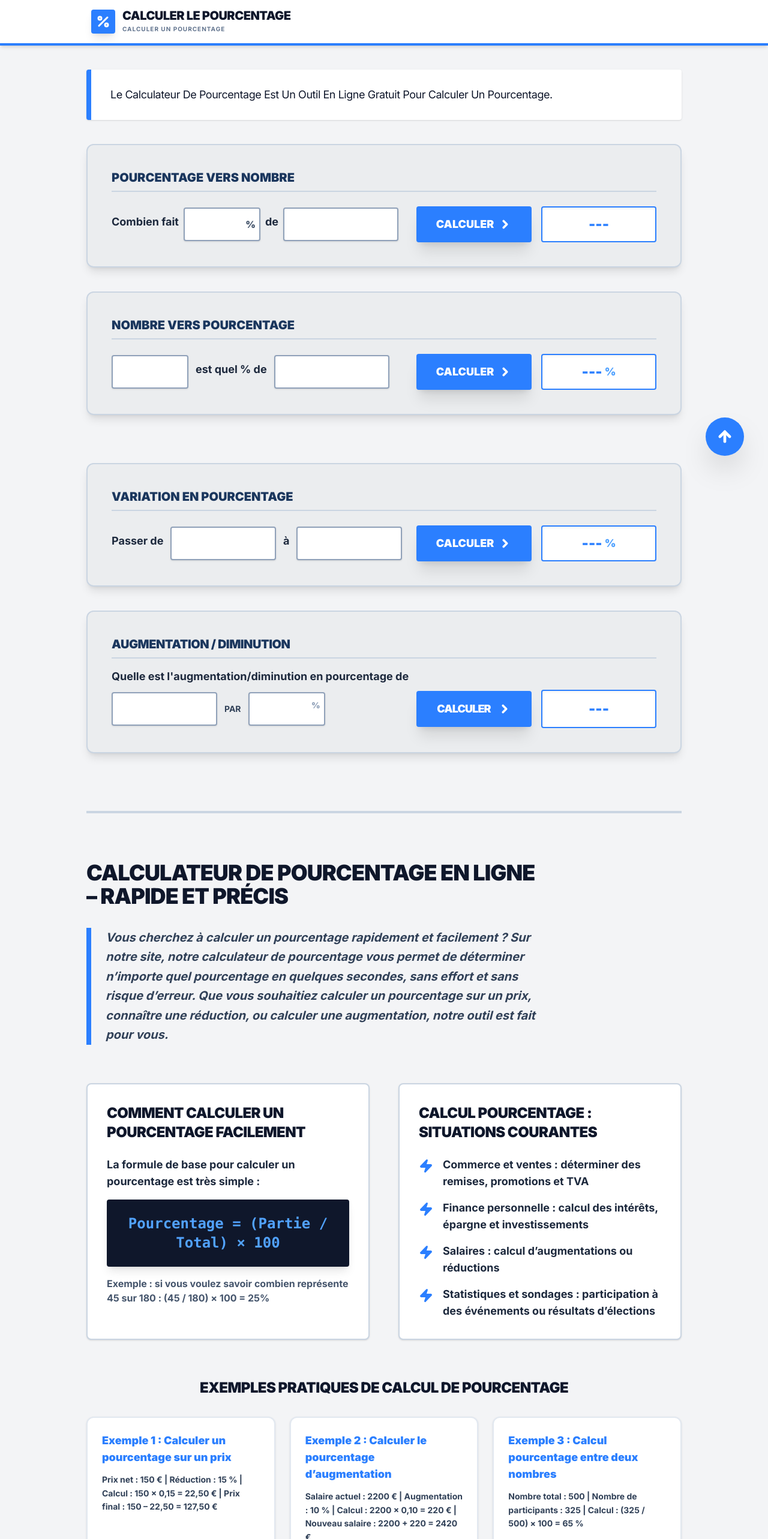
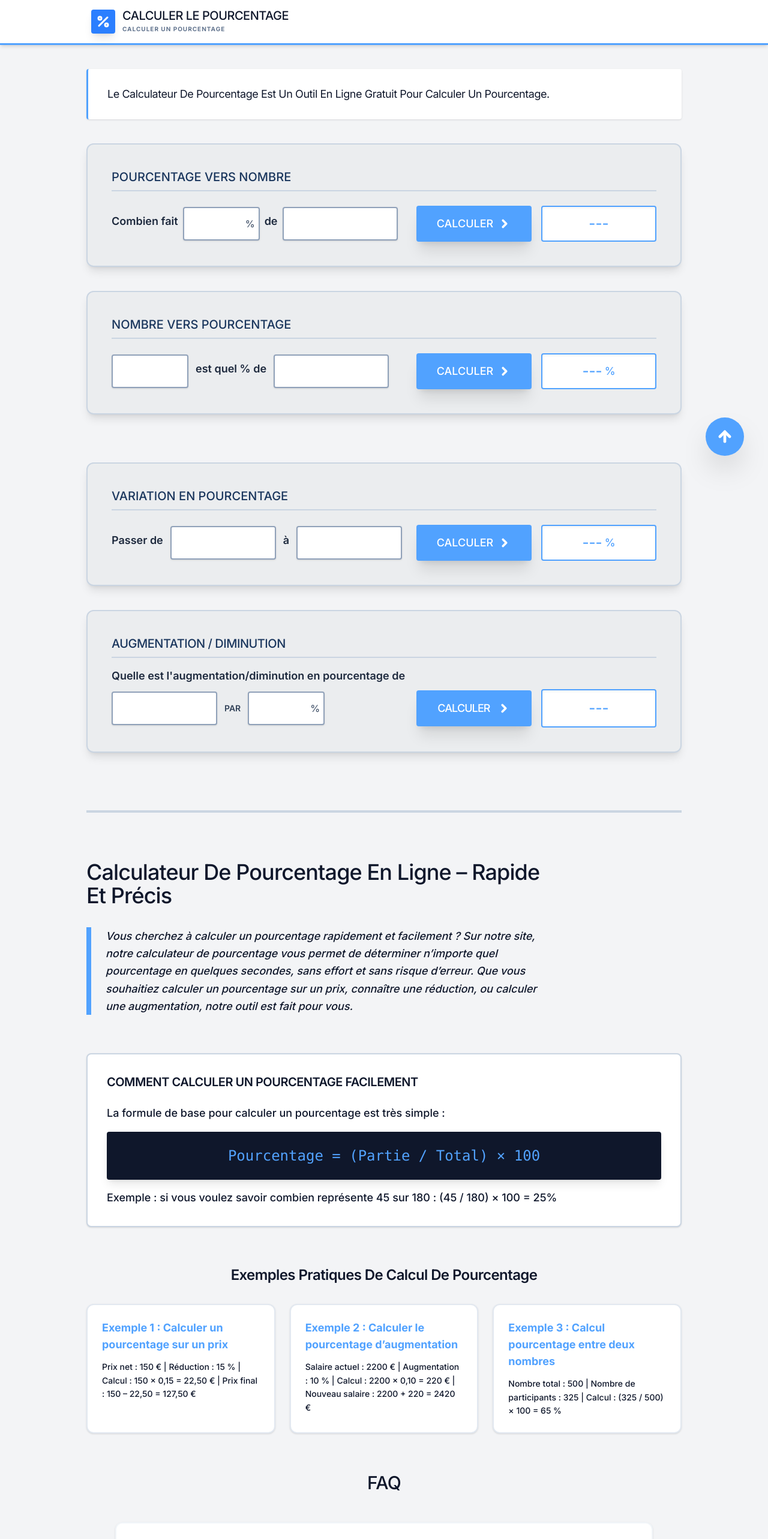
Before and after one commit to mirrzamustafa/percentagecalculator, a Next.js app: page / in a window 1280 px wide. Shown: the top 2566 px of the page at 60% size. Built offline with nearby package versions, Linux system fonts and the light colour scheme.

Commit message:
feat: refresh ui/ux

```diff
--- a/src/components/CalculatorClient.tsx
+++ b/src/components/CalculatorClient.tsx
@@ -80,14 +80,14 @@ export default function CalculatorClient({
     setCalcD({ ...calcD, result: (((n - o) / o) * 100).toFixed(2), hint: "" });
   };
 
-  const inputClass = "w-full border-2 border-slate-400 bg-white p-3 text-xl font-bold text-slate-900 focus:border-blue-500 focus:ring-4 focus:ring-blue-100 outline-none rounded shadow-sm no-spinner transition-all";
-  const labelClass = "mb-2 text-base sm:text-lg font-bold text-slate-800 ";
+  const inputClass = "w-full border-2 border-slate-400 bg-white p-3 text-xl font-semibold text-slate-900 focus:border-blue-400 focus:ring-4 focus:ring-blue-100 outline-none rounded shadow-sm no-spinner transition-all";
+  const labelClass = "mb-2 text-base sm:text-lg font-semibold text-slate-800 ";
 
   return (
     <div className="min-h-screen bg-[#f3f4f6] text-slate-900 antialiased font-sans pb-20 selection:bg-blue-100">
 
     {/* Header with French Branding & Logo */}
-    <header className="border-b-4 border-blue-500 bg-white py-4 shadow-md sticky top-0 z-50">
+    <header className="border-b-3 border-blue-400 bg-white py-4 shadow-md sticky top-0 z-50">
       <a href={`/${locale}`}>
       <div className="mx-auto flex max-w-5xl items-center justify-between px-4 sm:px-6">
         <div className="flex items-center gap-3">
@@ -95,7 +95,7 @@ export default function CalculatorClient({
             <Percent size={24} className="text-white" strokeWidth={3} />
           </div>
           <div className="flex flex-col">
-            <h1 className="text-lg sm:text-xl font-black tracking-tight text-slate-900 uppercase leading-none">
+            <h1 className="text-lg sm:text-xl font-medium tracking-tight text-slate-900 uppercase leading-none">
               {locale === 'fr' ? "Calculer Le Pourcentage" : "Calculate Percentage"}
             </h1>
             <span className="text-[10px] font-bold text-slate-500 uppercase tracking-widest mt-1">
@@ -111,7 +111,7 @@ export default function CalculatorClient({
 
       <main className="mx-auto mt-10 w-full max-w-5xl px-4 space-y-10">
         {/* Striking, Sharp Keyword-Rich Headline */}
-        <div className="border-l-8 border-blue-500 bg-white p-6 sm:p-8 rounded shadow-sm">
+        <div className="border-l-3 border-blue-400 bg-white p-6 sm:p-8 rounded shadow-sm">
            <h2 className=" text-slate-900 leading-[1.1] tracking-tight capitalize">
               {locale === 'fr'
                 ? "Le calculateur de pourcentage est un outil en ligne gratuit pour calculer un pourcentage."
@@ -121,7 +121,7 @@ export default function CalculatorClient({
 
       {/* Card A: Percent to Number */}
       <section className="rounded-xl border-2 border-slate-300 bg-[#ebedef] p-5 sm:p-10 shadow-lg relative">
-        <h2 className="mb-6 text-xl font-black text-[#1a365d] border-b-2 border-slate-300 pb-2 uppercase">{cardA.title}</h2>
+        <h2 className="mb-6 text-xl font-medium text-[#1a365d] border-b-2 border-slate-300 pb-2 uppercase">{cardA.title}</h2>
 
         <div className="flex flex-col lg:flex-row lg:items-center gap-6">
           {/* Input Row: Balanced for French labels and larger boxes */}
@@ -136,7 +136,7 @@ export default function CalculatorClient({
                 onChange={(e) => setCalcA({ ...calcA, percent: e.target.value })}
                 className={`${inputClass} pr-7 sm:pr-8`} // Padding added to avoid text overlapping the %
               />
-              <span className="absolute right-2 top-1/2 -translate-y-1/2 text-slate-600 font-black text-sm sm:text-base pointer-events-none">
+              <span className="absolute right-2 top-1/2 -translate-y-1/2 text-slate-600 font-medium text-sm sm:text-base pointer-events-none">
                 %
               </span>
             </div>
@@ -156,17 +156,17 @@ export default function CalculatorClient({
           {/* Action & Result Row */}
           <div className="flex flex-col lg:flex-row items-center gap-4 w-full lg:w-auto relative">
             {calcA.hint && (
-              <span className="absolute -top-5 left-0 text-[10px] font-black uppercase text-red-600 leading-none">
+              <span className="absolute -top-5 left-0 text-[10px] font-medium uppercase text-red-600 leading-none">
                 {calcA.hint}
               </span>
             )}
             <button
               onClick={runCalcA}
-              className="w-full lg:w-48 flex items-center justify-center gap-2 rounded bg-blue-500 py-4 text-lg font-black uppercase text-white shadow-xl active:scale-95 transition-all"
+              className="w-full lg:w-48 flex items-center justify-center gap-2 rounded bg-blue-400 py-4 text-lg font-medium uppercase text-white shadow-xl active:scale-95 transition-all"
             >
               {ui.calculate} <ChevronRight size={22} strokeWidth={4} />
             </button>
-            <div className="w-full lg:w-48 bg-white border-2 border-blue-500 py-3 text-2xl font-black text-blue-500 text-center rounded shadow-inner">
+            <div className="w-full lg:w-48 bg-white border-2 border-blue-400 py-3 text-2xl font-medium text-blue-400 text-center rounded shadow-inner">
               {calcA.result || "---"}
             </div>
           </div>
@@ -174,7 +174,7 @@ export default function CalculatorClient({
       </section>
         {/* Card B: Number to Percent */}
         <section className="rounded-xl border-2 border-slate-300 bg-[#ebedef] p-6 sm:p-10 shadow-lg relative">
-          <h2 className="mb-6 text-xl font-black text-[#1a365d] border-b-2 border-slate-300 pb-2 uppercase">{cardB.title}</h2>
+          <h2 className="mb-6 text-xl font-medium text-[#1a365d] border-b-2 border-slate-300 pb-2 uppercase">{cardB.title}</h2>
 
           <div className="flex flex-col lg:flex-row lg:items-center gap-6">
             <div className="flex flex-row items-center gap-3 flex-1">
@@ -189,15 +189,15 @@ export default function CalculatorClient({
 
             <div className="flex flex-col lg:flex-row items-center gap-4 w-full lg:w-auto relative">
               {calcB.hint && (
-                <span className="absolute -top-6 left-0 text-xs font-black uppercase text-red-600 tracking-tight">
+                <span className="absolute -top-6 left-0 text-xs font-medium uppercase text-red-600 tracking-tight">
                   {calcB.hint}
                 </span>
               )}
-              <button onClick={runCalcB} className="w-full lg:w-48 flex items-center justify-center gap-2 rounded bg-blue-500 py-4 text-lg font-black uppercase text-white shadow-xl active:scale-95 transition-all">
+              <button onClick={runCalcB} className="w-full lg:w-48 flex items-center justify-center gap-2 rounded bg-blue-400 py-4 text-lg font-medium uppercase text-white shadow-xl active:scale-95 transition-all">
                 {ui.calculate} <ChevronRight size={22} strokeWidth={4} />
               </button>
-              <div className="w-full lg:w-48 bg-white border-2 border-blue-500 py-3 text-2xl font-black text-blue-500 text-center rounded shadow-inner flex items-center justify-center gap-1">
-                {calcB.result || "---"} <span className="text-blue-400 text-lg font-black">%</span>
+              <div className="w-full lg:w-48 bg-white border-2 border-blue-400 py-3 text-2xl font-medium text-blue-400 text-center rounded shadow-inner flex items-center justify-center gap-1">
+                {calcB.result || "---"} <span className="text-blue-400 text-lg font-medium">%</span>
               </div>
             </div>
           </div>
@@ -207,7 +207,7 @@ export default function CalculatorClient({
 
         {/* Card D: Percentage Change */}
         <section className="rounded-xl border-2 border-slate-300 bg-[#ebedef] p-6 sm:p-10 shadow-lg relative">
-          <h2 className="mb-6 text-xl font-black text-[#1a365d] border-b-2 border-slate-300 pb-2 uppercase">{cardD.title}</h2>
+          <h2 className="mb-6 text-xl font-medium text-[#1a365d] border-b-2 border-slate-300 pb-2 uppercase">{cardD.title}</h2>
           <div className="flex flex-col lg:flex-row lg:items-center gap-6">
             <div className="flex flex-row items-center gap-3 flex-1">
                 <span className={labelClass}>{cardD.labelOld}</span>
@@ -222,22 +222,22 @@ export default function CalculatorClient({
 
             <div className="flex flex-col lg:flex-row items-center gap-4 w-full lg:w-auto relative">
               {calcD.hint && (
-                <span className="absolute -top-6 left-0 text-xs font-black uppercase text-red-600 tracking-tight">
+                <span className="absolute -top-6 left-0 text-xs font-medium uppercase text-red-600 tracking-tight">
                   {calcD.hint}
                 </span>
               )}
-              <button onClick={runCalcD} className="w-full lg:w-48 flex items-center justify-center gap-2 rounded bg-blue-500 py-4 text-lg font-black uppercase text-white shadow-xl transition-all">
+              <button onClick={runCalcD} className="w-full lg:w-48 flex items-center justify-center gap-2 rounded bg-blue-400 py-4 text-lg font-medium uppercase text-white shadow-xl transition-all">
                 {ui.calculate} <ChevronRight size={22} strokeWidth={4} />
               </button>
-              <div className="w-full lg:w-48 bg-white border-2 border-blue-500 py-3 text-2xl font-black text-blue-500 text-center rounded shadow-inner flex items-center justify-center gap-1">
-                {calcD.result || "---"} <span className="text-blue-400 text-lg font-black">%</span>
+              <div className="w-full lg:w-48 bg-white border-2 border-blue-400 py-3 text-2xl font-medium text-blue-400 text-center rounded shadow-inner flex items-center justify-center gap-1">
+                {calcD.result || "---"} <span className="text-blue-400 text-lg font-medium">%</span>
               </div>
             </div>
           </div>
         </section>
         {/* Card C: Increase / Decrease */}
         <section className="rounded-xl border-2 border-slate-300 bg-[#ebedef] p-5 sm:p-10 shadow-lg relative">
-          <h2 className="mb-4 text-xl font-black text-[#1a365d] border-b-2 border-slate-300 pb-2 uppercase tracking-tight">
+          <h2 className="mb-4 text-xl font-medium text-[#1a365d] border-b-2 border-slate-300 pb-2 uppercase tracking-tight">
             {cardC.title}
           </h2>
           {/* Label kept above to prevent horizontal crowding on mobile */}
@@ -248,19 +248,21 @@ export default function CalculatorClient({
               <div className="w-[50%] sm:w-44 shrink-0">
                 <input type="number" value={calcC.base} onChange={(e) => setCalcC({ ...calcC, base: e.target.value })} className={inputClass} />
               </div>
-              <span className="text-xs sm:text-sm font-bold text-slate-700 uppercase shrink-0">{cardC.labelChange}</span>
+              <span className="text-xs sm:text-sm font-semibold text-slate-700 uppercase shrink-0">{cardC.labelChange}</span>
               <div className="w-[35%] sm:w-32 shrink-0 relative">
-                <input type="number" value={calcC.percent} onChange={(e) => setCalcC({ ...calcC, percent: e.target.value })} className={inputClass} />
-                <span className="absolute right-2 top-3 text-slate-400 font-black text-xs sm:text-sm">%</span>
+              <input type="number" value={calcC.percent} onChange={(e) => setCalcC({ ...calcC, percent: e.target.value })} className={inputClass} />
+              <span className="absolute right-2 top-1/2 -translate-y-1/2 text-slate-600 font-medium text-sm sm:text-base pointer-events-none">
+                %
+              </span>
               </div>
             </div>
 
             <div className="flex flex-col lg:flex-row items-center gap-4 w-full lg:w-auto relative">
-              {calcC.hint && <span className="absolute -top-5 left-0 text-[10px] font-black uppercase text-red-600 leading-none">{calcC.hint}</span>}
-              <button onClick={runCalcC} className="w-full lg:w-48 flex items-center justify-center gap-3 rounded bg-blue-500 py-4 text-lg font-black uppercase tracking-tighter text-white shadow-xl hover:bg-blue-800 active:scale-95 transition-all">
+              {calcC.hint && <span className="absolute -top-5 left-0 text-[10px] font-medium uppercase text-red-600 leading-none">{calcC.hint}</span>}
+              <button onClick={runCalcC} className="w-full lg:w-48 flex items-center justify-center gap-3 rounded bg-blue-400 py-4 text-lg font-medium uppercase tracking-tighter text-white shadow-xl hover:bg-blue-800 active:scale-95 transition-all">
                 {ui.calculate} <ChevronRight size={22} strokeWidth={4} />
               </button>
-              <div className="w-full lg:w-48 bg-white border-2 border-blue-500 p-3.5 text-2xl font-black text-blue-500 text-center rounded shadow-inner">
+              <div className="w-full lg:w-48 bg-white border-2 border-blue-400 p-3.5 text-2xl font-medium text-blue-400 text-center rounded shadow-inner">
                 {calcC.result || "---"}
               </div>
             </div>
@@ -269,71 +271,71 @@ export default function CalculatorClient({
         {/* SEO CONTENT SECTION */}
         <div className="mt-24 space-y-16 border-t-4 border-slate-300 pt-20 pb-12">
           <div className="max-w-3xl">
-            <h2 className="text-4xl font-black text-slate-900 leading-[1.1] mb-8 uppercase tracking-tight">
+            <h2 className="text-4xl font-medium text-slate-900 leading-[1.1] mb-8 capitalize tracking-tight">
               {seo.h1}
             </h2>
-            <p className="text-xl font-bold text-slate-700 leading-relaxed italic border-l-8 border-blue-500 pl-6">
+            <p className="text-md font-medium text-slate-900 leading-relaxed italic border-l-8 border-blue-400 pl-6">
               {seo.intro}
             </p>
           </div>
 
-          <div className="grid gap-12 lg:grid-cols-2">
+          <div className="grid gap-12 lg:grid-cols-1">
             <div className="bg-white border-2 border-slate-300 p-8 rounded-lg shadow-sm">
-              <h3 className="text-2xl font-black text-slate-900 mb-6 uppercase tracking-tight">{seo.howTo.title}</h3>
-              <p className="text-lg text-slate-800 font-bold mb-4">{seo.howTo.content}</p>
+              <h3 className="text-xl font-semibold text-slate-900 mb-6 uppercase tracking-tight">{seo.howTo.title}</h3>
+              <p className="text-md text-slate-900 font-medium mb-4">{seo.howTo.content}</p>
               <div className="bg-slate-900 p-6 rounded shadow-lg mb-4">
-                <code className="text-blue-400 font-black text-xl sm:text-2xl block text-center">
+                <code className="text-blue-400 font-medium text-xl sm:text-2xl block text-center">
                   {seo.howTo.formula}
                 </code>
               </div>
-              <p className="text-base text-slate-600 font-bold">{seo.howTo.example}</p>
+              <p className="text-md text-slate-900 font-medium">{seo.howTo.example}</p>
             </div>
 
-            <div className="bg-white border-2 border-slate-300 p-8 rounded-lg shadow-sm">
-              <h3 className="text-2xl font-black text-slate-900 mb-6 uppercase tracking-tight">{seo.situations.title}</h3>
+            {/* <div className="bg-white border-2 border-slate-300 p-8 rounded-lg shadow-sm">
+              <h3 className="text-2xl font-medium text-slate-900 mb-6 uppercase tracking-tight">{seo.situations.title}</h3>
               <ul className="space-y-4">
                 {seo.situations.items.map((item: string, idx: number) => (
                   <li key={idx} className="flex gap-4 text-slate-800 font-bold text-lg items-start">
-                    <Zap size={24} className="text-blue-500 shrink-0 mt-1" fill="currentColor" />
+                    <Zap size={24} className="text-blue-400 shrink-0 mt-1" fill="currentColor" />
                     {item}
                   </li>
                 ))}
               </ul>
-            </div>
+            </div> */}
           </div>
 
           {/* Practical Examples */}
           <div className="space-y-8">
-            <h3 className="text-2xl font-black text-slate-900 text-center uppercase tracking-tight">
+            <h3 className="text-2xl font-semibold text-slate-900 text-center capitalize tracking-tight">
               {seo.examples.title}
             </h3>
             <div className="grid gap-6 md:grid-cols-3">
               {seo.examples.items.map((item: any, idx: number) => (
                 <div key={idx} className="bg-white p-6 rounded-xl border-2 border-slate-200 shadow-sm transition-all hover:border-blue-300">
-                  <h5 className="font-black text-blue-500 mb-3 text-lg">{item.title}</h5>
-                  <p className="text-sm text-slate-700 font-bold leading-relaxed">{item.content}</p>
+                  <h5 className="font-bold text-blue-400 mb-3 text-lg">{item.title}</h5>
+                  <p className="text-sm text-slate-900 font-medium leading-relaxed">{item.content}</p>
                 </div>
               ))}
             </div>
           </div>
 {/* FAQ Section */}
 <div id="faq" className="max-w-4xl mx-auto space-y-12">
-  <h3 className="text-3xl font-black text-slate-900 text-center uppercase tracking-tight">FAQ</h3>
+  <h3 className="text-3xl font-medium text-slate-900 text-center uppercase tracking-tight">FAQ</h3>
   <div className="space-y-6">
     {seo.faq.map((item: any, idx: number) => (
       <div key={idx} className="p-6 sm:p-8 bg-white rounded-xl border-2 border-slate-100 shadow-sm hover:border-blue-200 transition-all">
         {/* Changed items-center to items-start for better mobile wrapping */}
         <div className="flex items-start gap-4 mb-4">
           {/* Added shrink-0 and fixed dimensions for a perfect sharp circle */}
-          <span className="flex h-10 w-10 shrink-0 items-center justify-center rounded-full bg-blue-500 text-white text-sm font-black shadow-md">
+          <span className="flex h-10 w-10 shrink-0 items-center justify-center rounded-full bg-blue-400 text-white text-sm font-medium shadow-md">
             ?
           </span>
-          <p className="font-black text-slate-900 text-lg sm:text-xl leading-tight pt-1">
+          <p className="font-semibold text-slate-900 text-lg sm:text-xl leading-tight pt-1">
             {item.question}
           </p>
         </div>
         {/* Adjusted padding-left to align perfectly with the text above */}
-        <p className="text-slate-700 font-semibold leading-relaxed pl-14">
+        <p className="text-slate-700 font-medium leading-relaxed pl-14">
           {item.answer}
         </p>
       </div>
@@ -355,7 +357,7 @@ export default function CalculatorClient({
         </div>
       </footer>
 
-      <button onClick={() => window.scrollTo({ top: 0, behavior: "smooth" })} className="fixed bottom-10 right-10 h-16 w-16 flex items-center justify-center rounded-full bg-blue-500 text-white shadow-2xl hover:scale-110 active:scale-95 transition-all z-50">
+      <button onClick={() => window.scrollTo({ top: 0, behavior: "smooth" })} className="fixed bottom-10 right-10 h-16 w-16 flex items-center justify-center rounded-full bg-blue-400 text-white shadow-2xl hover:scale-110 active:scale-95 transition-all z-50">
         <ArrowUp size={28} strokeWidth={4} />
       </button>
 
```
